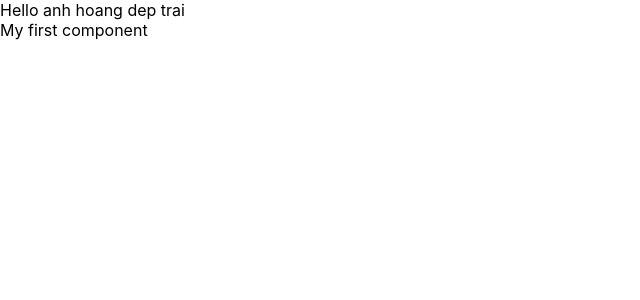
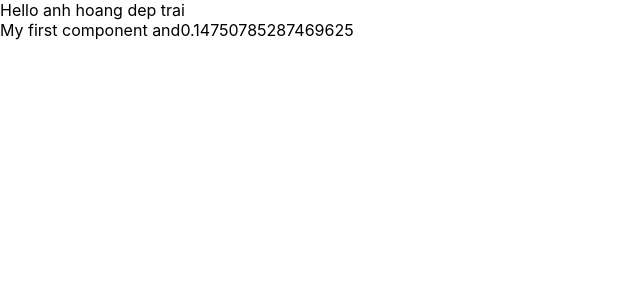
Before and after one commit to HoangTruong3843/video-29, a React (Create React App) app: page / in a window 1280 px wide. Shown: the top 300 px of the page, without its empty margins (0-640 px from the left). Built offline with nearby package versions, Linux system fonts and the light colour scheme.

Commit message:
video 16

```diff
--- a/src/components/MyComponent.js
+++ b/src/components/MyComponent.js
@@ -5,8 +5,10 @@ class MyComponent extends React.Component {
     // cu phap jsx, only react has this, cho phep viet code javascript in a html
     render(){
         return (
+            // only 1 <div></div> in a jsx, to write code in <div></div> using {code} --> example: {Math.random()}
             <div>
-                My first component
+                My first component and
+                {Math.random()}
             </div>
         );
     }
```
